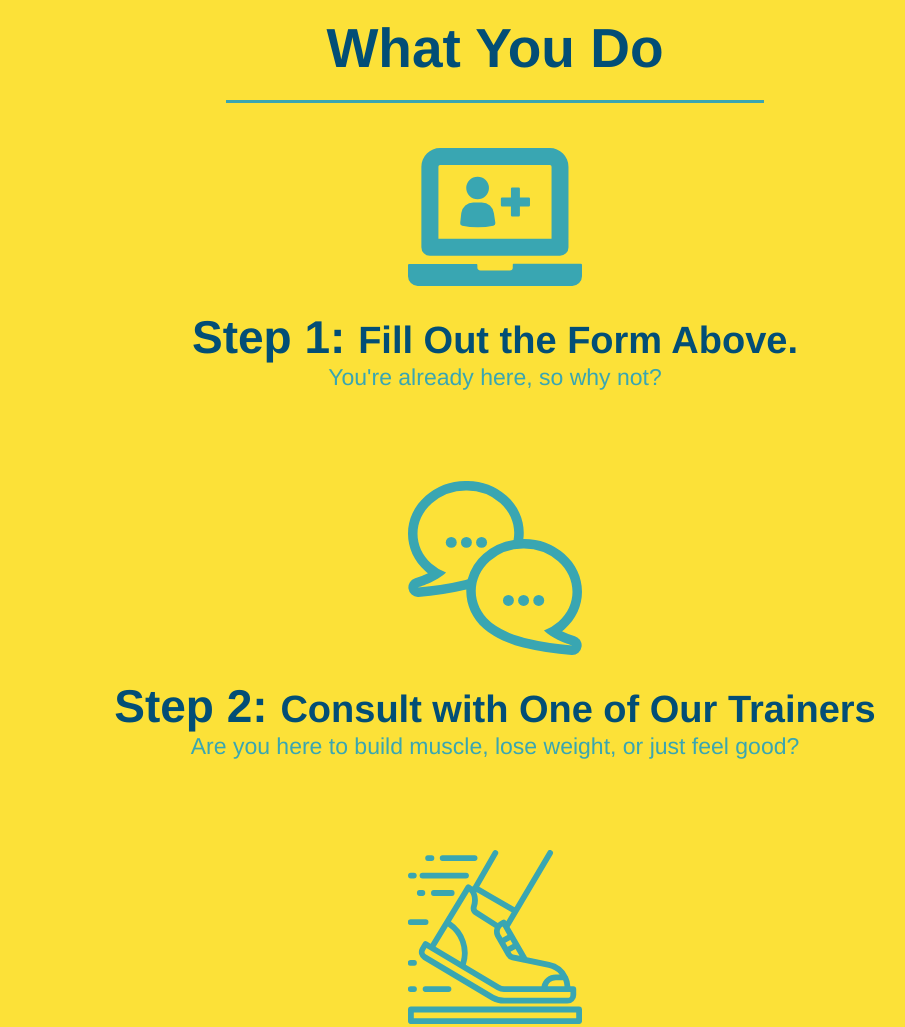
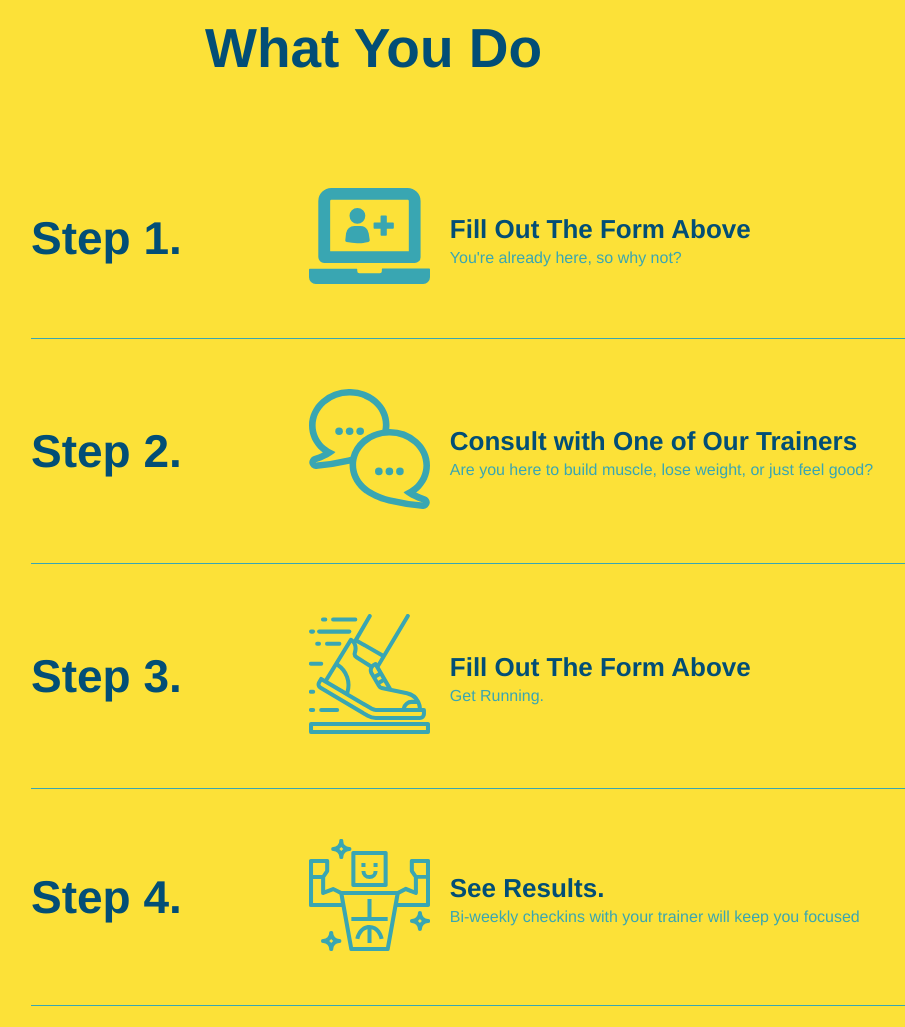
Before and after one commit to Cav415/run-buddy, a plain HTML site: page index.html in a window 1280 px wide. Shown: the part 1140-2167 px from the top of the page, without its empty margins (145-1050 px from the left). Drawn offline with Linux system fonts and the light colour scheme.

Commit message:
add flexbox to the steps

```diff
--- a/assets/css/style.css
+++ b/assets/css/style.css
@@ -87,7 +87,7 @@ footer a {
   line-height: 1.3;
 }
 
-.hero-cta h2{
+.hero-cta h2 {
   font-style: italic;
   font-size: 55px;
   color: #fce138;
@@ -147,16 +147,15 @@ footer a {
   font-size: 16px;
 }
 
-.intro {
-  text-align: center;
-}
+.intro {}
 
 .section-title {
+  padding-bottom: 20px;
+  padding-bottom: 20px;
+  margin: 0 auto 35px auto;
+  width: 50%;
   font-size: 55px;
   color: #024e76;
-  margin-bottom: 35px;
-  padding: 0 100px 20px 100px;
-  display: inline-block;
   border-bottom: 3px solid;
 }
 
@@ -169,6 +168,7 @@ footer a {
 }
 
 .intro p {
+  text-align: center;
   line-height: 1.7;
   color: #39a6b2;
   width: 80%;
@@ -176,39 +176,54 @@ footer a {
   margin: 0 auto;
 }
 
+.step {
+  margin: 50px auto;
+  padding-bottom: 50px;
+  width: 80%;
+  border-bottom: 1px solid #39a6b2;
+  display: flex;
+  flex-wrap: wrap;
+  align-items: center;
+  justify-content: space-between;
+}
+
 .steps {
-  text-align: center;
   background: #fce138;
 }
 
-
-.steps div {
-  margin-bottom: 80px;
+.step-info {
+  flex: 2 70%;
+  display: flex;
+  flex-wrap: wrap;
+  align-items: center;
 }
 
-.steps img {
-  width: 15%;
-  margin: 10px 0;
+.step-img {
+  flex: 1 12%;
+  margin-right: 20px;
 }
 
-.steps h3 {
+.step-text {
+  flex: 12;
+}
+
+.step-img img {
+  max-width: 100%;
+}
+
+.step h3 {
+  flex: 1 30%;
   color: #024e76;
   font-size: 46px;
-  margin-top: 10px;
 }
 
-.steps p {
-  color: #39a6b2;
-  font-size: 23px;
+.step-text h4 {
+  font-size: 26px;
+  line-height: 1.5;
+  color: #024e76;
 }
 
-.steps span {
-  font-size: 38px;
-}
-
-.trainers {
-  text-align: center;
-}
+.trainers {}
 
 .trainer {
   width: 900px;
@@ -236,6 +251,11 @@ footer a {
 .text-right {
   text-align: right;
 }
+
+.flex-row {
+  display: flex;
+}
+
 .trainer-bio h3 {
   font-size: 32px;
   margin-bottom: 8px;
@@ -254,7 +274,6 @@ footer a {
 
 /* REACH OUT STYLES START */
 .contact {
-  text-align: center;
   background: #024e76;
 }
 
--- a/index.html
+++ b/index.html
@@ -38,7 +38,9 @@
     <section class="hero">
         <div class="hero-cta">
             <h2>Start Building Habits</h2>
-            <p>Lorem ipsum dolor sit amet consectetur adipisicing elit. Quibusdam id optio, iusto omnis nobis quod reiciendis qui laborum rerum libero necessitatibus officia,voluptatem quo eius quisquam maxime inventore suscipit sed.</p>
+            <p>Lorem ipsum dolor sit amet consectetur adipisicing elit. Quibusdam id optio, iusto omnis nobis quod
+                reiciendis qui laborum rerum libero necessitatibus officia,voluptatem quo eius quisquam maxime inventore
+                suscipit sed.</p>
         </div>
         <div class="hero-form">
             <h3>Get Started Today</h3>
@@ -75,48 +77,94 @@
 
     <!-- "what we do" section -->
     <section id="what-we-do" class="intro">
-        <h2 class="section-title primary-border">What We Do</h2>
+        <div class="flex-row">
+            <h2 class="section-title primary-border">
+                What We Do
+            </h2>
+        </div>
+        <div class="flex-row">
             <p>
                 butcher selfies chambray shabby chic gentrify readymade yr Echo Park XOXO Tumblr normcore Banksy direct
-            trade Blue Bottle chillwave you probably haven't heard of them single-origin coffee Vice fanny pack fixie
-            Odd Future Austin fingerstache pickled twee synth Wes Anderson Thundercats viral bitters flannel meggings
-            narwhal Marfa Schlitz sustainable Intelligentsia umami deep v craft
+                trade Blue Bottle chillwave you probably haven't heard of them single-origin coffee Vice fanny pack
+                fixie Odd Future Austin fingerstache pickled twee synth Wes Anderson Thundercats viral bitters flannel
+                meggings narwhal Marfa Schlitz sustainable Intelligentsia umami deep v craft
             </p>
+        </div>
     </section>
 
     <!-- "what you do" section -->
     <section id="what-you-do" class="steps">
-        <h2 class="section-title secondary-border">What You Do</h2>
+        <div class="flex-row">
+            <h2 class="section-title primary-border">
+                What You Do
+            </h2>
+        </div>
 
-        <div>
-            <img src="./assets/images/01-04-svgs/step-1.svg" alt="">
-            <h3>Step 1: <span>Fill Out the Form Above.</span></h3>
+        <div class="step">
+            <h3>Step 1.</h3>
+            <div class="step-info">
+                <div class="step-img">
+                    <img src="./assets/images/01-04-svgs/step-1.svg" alt="" />
+                </div>
+                <div class="step-text">
+                    <h4>Fill Out The Form Above</h4>
                     <p>You're already here, so why not?</p>
                 </div>
+            </div>
+        </div>
 
-        <div>
+        <div class="step">
+            <h3>Step 2.</h3>
+            <div class="step-info">
+                <div class="step-img">
                     <img src="./assets/images/01-04-svgs/step-2.svg" alt="" />
-            <h3>Step 2: <span>Consult with One of Our Trainers</span></h3>
+                </div>
+                <div class="step-text">
+                    <h4>Consult with One of Our Trainers</h4>
                     <p>Are you here to build muscle, lose weight, or just feel good?</p>
                 </div>
-
-        <div>
-            <img src="./assets/images/01-04-svgs/step-3.svg" alt="" />
-            <h3>Step 3: <span>Get Running.</span></h3>
-            <p>Hit the ground running (literally) once your trainer lays out your plan.</p>
+            </div>
         </div>
 
-        <div>
+        <div class="step">
+            <h3>Step 3.</h3>
+            <div class="step-info">
+                <div class="step-img">
+                    <img src="./assets/images/01-04-svgs/step-3.svg" alt="" />
+                </div>
+                <div class="step-text">
+                    <h4>Fill Out The Form Above</h4>
+                    <p>Get Running.</p>
+                </div>
+            </div>
+        </div>
+
+        <div class="step">
+            <h3>Step 4.</h3>
+            <div class="step-info">
+                <div class="step-img">
+                    <img src="./assets/images/01-04-svgs/step-4.svg" alt="" />
+                </div>
+                <div class="step-text">
+                    <h4>See Results.</h4>
+                    <p>Bi-weekly checkins with your trainer will keep you focused</p>
+                </div>
+            </div>
+        </div>
+
+        <!-- <div>
             <img src="./assets/images/01-04-svgs/step-4.svg" alt="" />
             <h3>Step 4: <span>See Results.</span></h3>
             <p>Bi-weekly checkins with your trainer will keep you focused</p>
-        </div>
+        </div> -->
     </section>
 
     <section id="your-trainers" class="trainers">
+        <div class="flex-row">
             <h2 class="section-title primary-border">
                 Meet the Trainers
             </h2>
+        </div>
         <article class="trainer">
             <img src="./assets/01-05-trainers/trainer-1.jpg"
                 alt="Arron Stephens in his workout clothes, ready to pump iron" />
```
Lines whose indentation alone changed are shown as unchanged.
